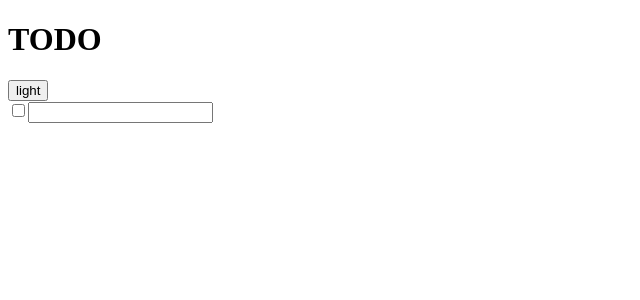
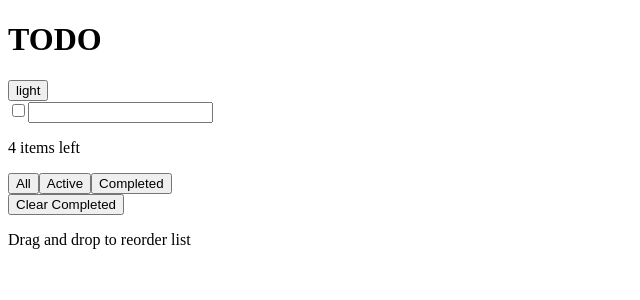
Before and after one commit to JorgeAMendoza/react-to-do, a React (Create React App) app: page / in a window 1280 px wide. Shown: the top 300 px of the page, without its empty margins (0-640 px from the left). Built offline with nearby package versions, Linux system fonts and the light colour scheme.

Commit message:
create tood list filter section, added drag and drop instructions at bottom of App

```diff
--- a/src/App.tsx
+++ b/src/App.tsx
@@ -5,10 +5,10 @@ import React from 'react';
 function App() {
   return (
     <>
-      <Header/>
-      <TodoList/>
+      <Header />
+      <TodoList />
+      <p>Drag and drop to reorder list</p>
     </>
-
   );
 }
 
--- a/src/components/TodoList/TodoDisplay/TodoDisplay.tsx
+++ b/src/components/TodoList/TodoDisplay/TodoDisplay.tsx
@@ -1,9 +1,16 @@
 import { ToDo } from './Todo';
+import { TodoFilter } from './TodoFilter';
 
 export const TodoDisplay = () => {
   return (
     <section>
+      <div></div>
       {/* Maps over the todo array and creates various Todos */}
+      <TodoFilter
+        todoCount={4}
+        listFilter="all"
+        clearCompleted={() => console.log('Clearing Completed')}
+      />
     </section>
   );
 };
--- /dev/null
+++ b/src/components/TodoList/TodoDisplay/TodoFilter.tsx
@@ -0,0 +1,26 @@
+type TodoFilterProps = {
+  todoCount: number;
+  listFilter: string;
+  clearCompleted: () => void;
+};
+
+export const TodoFilter = ({
+  todoCount,
+  listFilter,
+  clearCompleted,
+}: TodoFilterProps) => {
+  return (
+    <section>
+      <p>{todoCount} items left</p>
+      <div>
+        <button>All</button>
+        <button>Active</button>
+        <button>Completed</button>
+      </div>
+
+      <div>
+        <button onClick={clearCompleted}>Clear Completed</button>
+      </div>
+    </section>
+  );
+};
```
